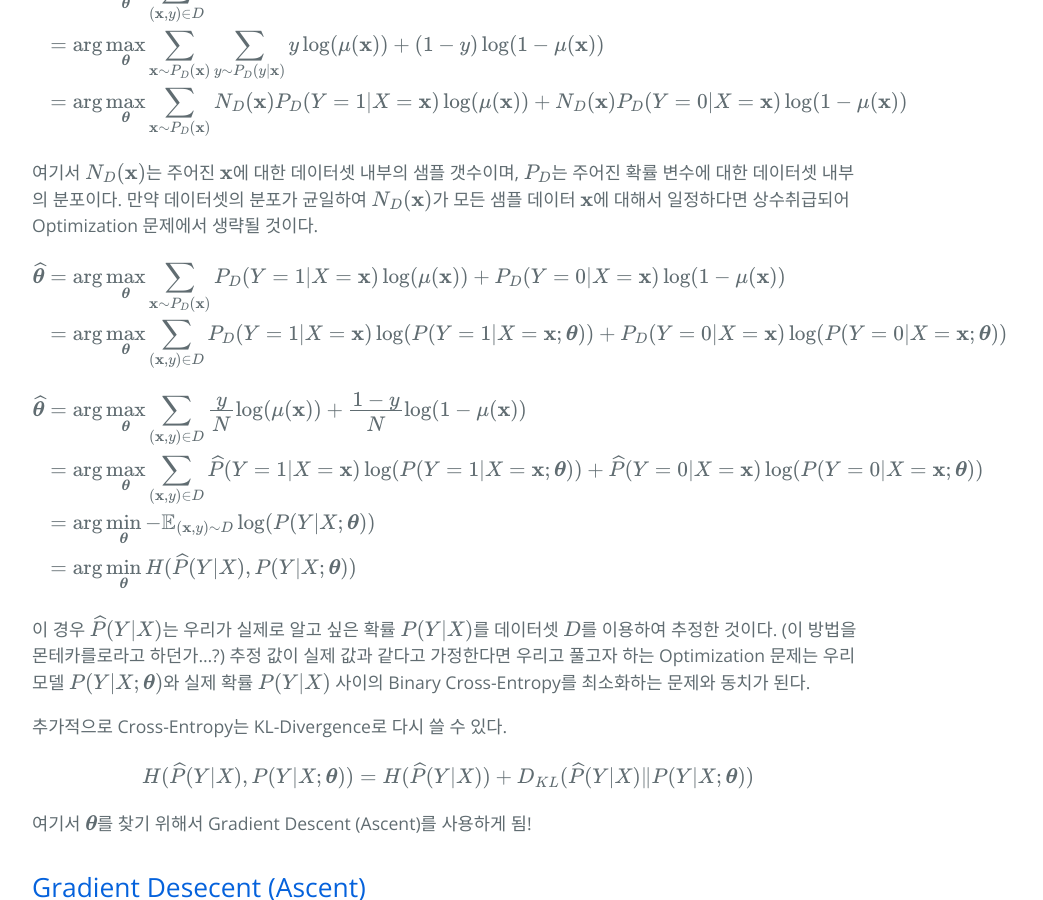
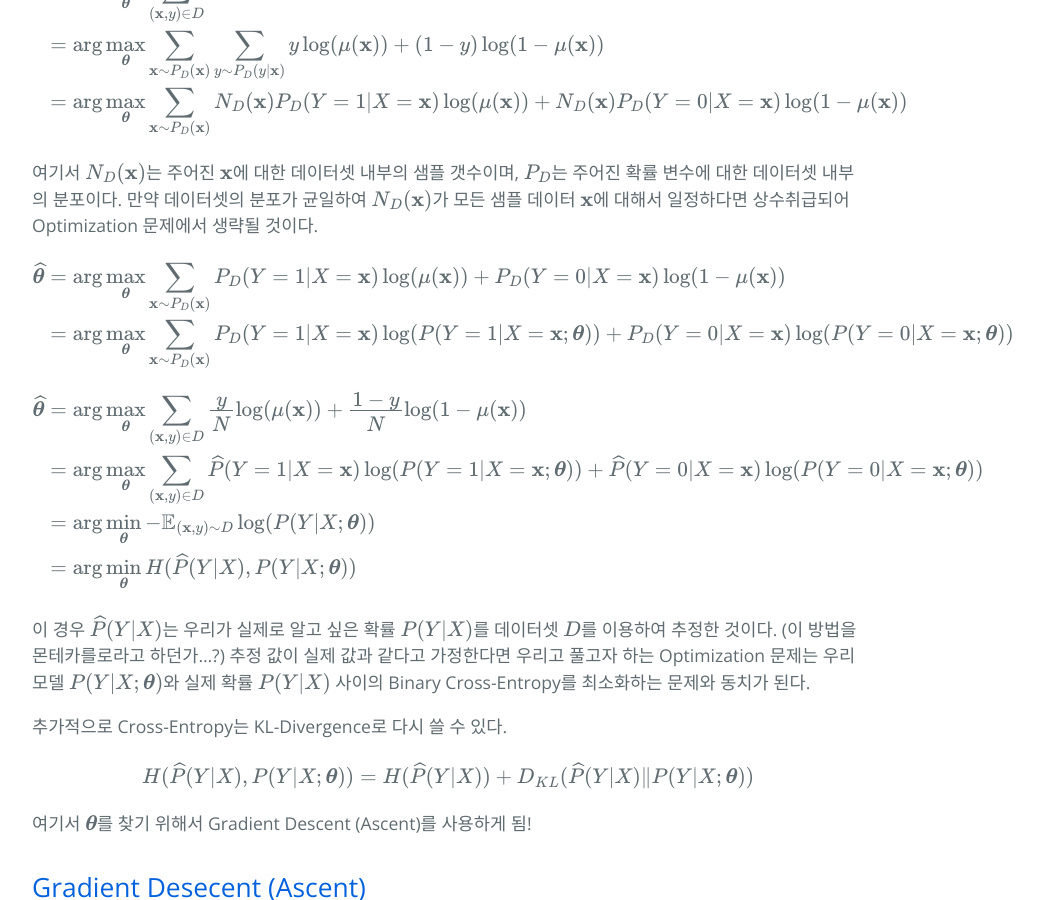
Before and after one commit to hcnoh/hcnoh.github.io, a Jekyll site: the page built from _posts/2019-04-25-logistic-regression-and-naive-bayes.md, in a window 1280 px wide and 900 px high, scrolled down 1983 px. Shown: the whole window, without its empty margins (192-1235 px from the left). Built offline with Jekyll 4.4.1, drawn with Linux system fonts in a browser that asks for light colours; formulas are drawn with MathJax 3; comment, search, counter and statistics services are not loaded.

Commit message:
Update 2019-04-25-logistic-regression-and-naive-bayes.md

```diff
--- a/_posts/2019-04-25-logistic-regression-and-naive-bayes.md
+++ b/_posts/2019-04-25-logistic-regression-and-naive-bayes.md
@@ -82,7 +82,7 @@
 \begin{align*}
 \widehat{\boldsymbol{\theta}}
 & = \arg \max_{\boldsymbol{\theta}} \sum_{\mathbf{x}\sim P_D(\mathbf{x})} P_D(Y=1 \vert X=\mathbf{x})\log(\mu(\mathbf{x})) + P_D(Y=0 \vert X=\mathbf{x})\log(1-\mu(\mathbf{x})) \\
-& = \arg \max_{\boldsymbol{\theta}} \sum_{(\mathbf{x}, y) \in D} P_D(Y=1\vert X=\mathbf{x})\log(P(Y=1\vert X=\mathbf{x};\boldsymbol{\theta})) + P_D(Y=0 \vert X=\mathbf{x})\log(P(Y=0\vert X=\mathbf{x};\boldsymbol{\theta}))
+& = \arg \max_{\boldsymbol{\theta}} \sum_{\mathbf{x}\sim P_D(\mathbf{x})} P_D(Y=1\vert X=\mathbf{x})\log(P(Y=1\vert X=\mathbf{x};\boldsymbol{\theta})) + P_D(Y=0 \vert X=\mathbf{x})\log(P(Y=0\vert X=\mathbf{x};\boldsymbol{\theta}))
 \end{align*}
 $$
 
```
